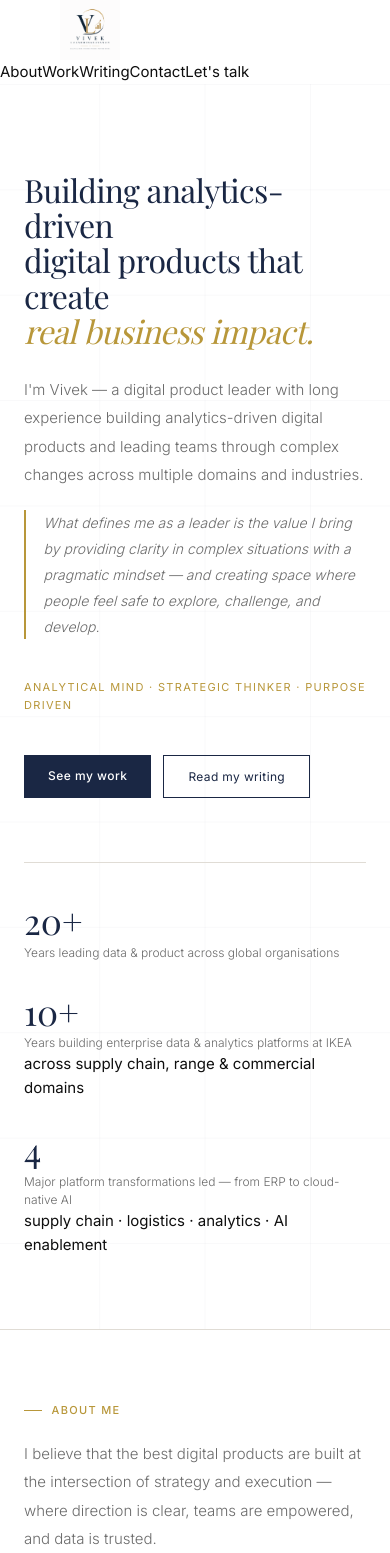
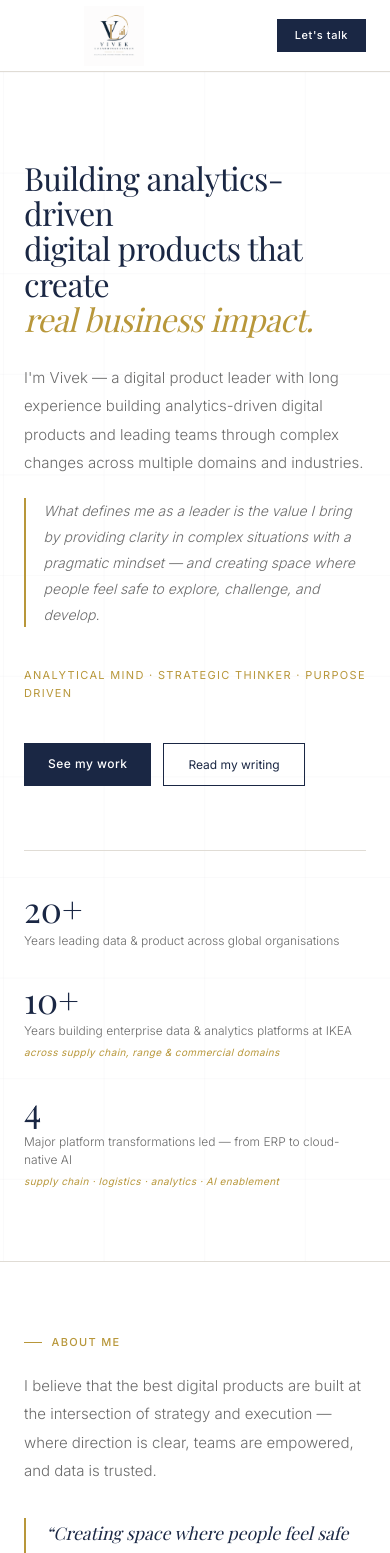
Before and after one commit to viveklakshminarayanan-svg/vivek-profile-site, a Next.js app: page / in a window 390 px wide. Shown: the top 1553 px of the page. Built offline with nearby package versions, Linux system fonts and the light colour scheme; a web font is replaced by a local one.

Commit message:
Enhance CSS for navigation and layout responsiveness

```diff
--- a/app/page.module.css
+++ b/app/page.module.css
@@ -1,3 +1,60 @@
+/* ── SMOOTH SCROLL ──────────────────────────────────── */
+html {
+  scroll-behavior: smooth;
+}
+
+/* ── NAV ────────────────────────────────────────────── */
+.nav {
+  display: flex;
+  justify-content: space-between;
+  align-items: center;
+  padding: 0 3rem;
+  border-bottom: 0.5px solid #e0dcd5;
+  position: sticky;
+  top: 0;
+  background: #ffffff;
+  z-index: 100;
+  height: 72px;
+}
+
+.navLogo {
+  display: flex;
+  align-items: center;
+  height: 60px;
+}
+
+.navLinks {
+  display: flex;
+  gap: 2rem;
+  align-items: center;
+}
+
+.navLinks a {
+  font-size: 12px;
+  color: #6b6b6b;
+  font-weight: 400;
+  letter-spacing: 0.03em;
+  transition: color 0.2s;
+}
+
+.navLinks a:hover {
+  color: #1a2744;
+}
+
+.navCta {
+  background: #1a2744 !important;
+  color: #ffffff !important;
+  padding: 8px 18px;
+  font-size: 11px !important;
+  font-weight: 500 !important;
+  letter-spacing: 0.05em !important;
+  transition: opacity 0.2s !important;
+}
+
+.navCta:hover {
+  opacity: 0.82 !important;
+}
+
 /* ── HERO ───────────────────────────────────────────── */
 .heroOuter {
   position: relative;
@@ -57,7 +114,6 @@
   font-style: italic;
   padding-left: 1.1rem;
   border-left: 2px solid #b8973a;
-  border-radius: 0;
 }
 
 .heroTagline {
@@ -87,9 +143,7 @@
   transition: opacity 0.2s;
 }
 
-.btnNavy:hover {
-  opacity: 0.85;
-}
+.btnNavy:hover { opacity: 0.85; }
 
 .btnOutline {
   background: transparent;
@@ -97,7 +151,6 @@
   padding: 11px 24px;
   font-size: 12px;
   font-weight: 400;
-  letter-spacing: 0.03em;
   border: 0.5px solid #1a2744;
   display: inline-block;
   transition: background 0.2s, color 0.2s;
@@ -108,6 +161,7 @@
   color: #fff;
 }
 
+/* Stats */
 .heroStats {
   display: grid;
   grid-template-columns: repeat(3, 1fr);
@@ -132,9 +186,20 @@
   line-height: 1.5;
 }
 
+.statNote {
+  font-size: 10px;
+  color: #b8973a;
+  font-weight: 400;
+  letter-spacing: 0.04em;
+  margin-top: 4px;
+  font-style: italic;
+}
+
 /* ── SHARED SECTION ─────────────────────────────────── */
 .outer {
   border-bottom: 0.5px solid #e0dcd5;
+  /* offset sticky nav (72px) when scrolling to anchor */
+  scroll-margin-top: 72px;
 }
 
 .section {
@@ -167,7 +232,6 @@
   font-family: var(--font-playfair), Georgia, serif;
   font-size: 1.9rem;
   font-weight: 400;
-  letter-spacing: -0.01em;
   color: #1a2744;
   margin-bottom: 2.5rem;
   line-height: 1.15;
@@ -177,7 +241,6 @@
   font-family: var(--font-playfair), Georgia, serif;
   font-size: 1.9rem;
   font-weight: 400;
-  letter-spacing: -0.01em;
   color: #1a2744;
   margin-bottom: 0;
   line-height: 1.15;
@@ -198,9 +261,7 @@
   color: #6b6b6b;
 }
 
-.aboutText p + p {
-  margin-top: 1rem;
-}
+.aboutText p + p { margin-top: 1rem; }
 
 .aboutPull {
   font-family: var(--font-playfair), Georgia, serif;
@@ -209,7 +270,6 @@
   line-height: 1.65;
   color: #1a2744;
   border-left: 2px solid #b8973a;
-  border-radius: 0;
   padding-left: 1.25rem;
   margin: 2rem 0;
 }
@@ -236,10 +296,7 @@
   color: #1a2744;
 }
 
-.pillars {
-  display: flex;
-  flex-direction: column;
-}
+.pillars { display: flex; flex-direction: column; }
 
 .pillar {
   padding: 1rem 0;
@@ -249,15 +306,7 @@
   align-items: flex-start;
 }
 
-.pillar:first-child {
-  border-top: 0.5px solid #e0dcd5;
-}
-
-.pillarIcon {
-  font-size: 16px;
-  flex-shrink: 0;
-  margin-top: 2px;
-}
+.pillar:first-child { border-top: 0.5px solid #e0dcd5; }
 
 .pillarTitle {
   font-size: 13px;
@@ -283,14 +332,12 @@
 }
 
 .expCard {
-  background: #ffffff;
+  background: #fff;
   padding: 1.75rem;
   transition: background 0.2s;
 }
 
-.expCard:hover {
-  background: #f8f6f2;
-}
+.expCard:hover { background: #f8f6f2; }
 
 .expNum {
   font-size: 10px;
@@ -316,6 +363,8 @@
 }
 
 /* ── CAREER TIMELINE ────────────────────────────────── */
+.timeline { display: flex; flex-direction: column; }
+
 .tlItem {
   display: grid;
   grid-template-columns: 150px 1fr;
@@ -324,9 +373,7 @@
   border-bottom: 0.5px solid #e0dcd5;
 }
 
-.tlItem:last-child {
-  border-bottom: none;
-}
+.tlItem:last-child { border-bottom: none; }
 
 .tlDate {
   font-size: 11px;
@@ -358,11 +405,7 @@
   margin-bottom: 0.75rem;
 }
 
-.tlPills {
-  display: flex;
-  flex-wrap: wrap;
-  gap: 5px;
-}
+.tlPills { display: flex; flex-wrap: wrap; gap: 5px; }
 
 .tlPill {
   font-size: 10px;
@@ -379,16 +422,6 @@
   margin-bottom: 2.5rem;
 }
 
-.seeAll {
-  font-size: 12px;
-  color: #6b6b6b;
-  transition: color 0.2s;
-}
-
-.seeAll:hover {
-  color: #1a2744;
-}
-
 .blogGrid {
   display: grid;
   grid-template-columns: 1fr 1fr;
@@ -398,9 +431,8 @@
 .blogCard {
   padding: 1.75rem;
   border: 0.5px solid #e0dcd5;
-  background: #ffffff;
+  background: #fff;
   transition: background 0.2s, border-color 0.2s;
-  cursor: pointer;
   display: flex;
   flex-direction: column;
   gap: 0.75rem;
@@ -416,11 +448,7 @@
   border-top: 2px solid #1a2744;
 }
 
-.blogMeta {
-  display: flex;
-  gap: 0.75rem;
-  align-items: center;
-}
+.blogMeta { display: flex; gap: 0.75rem; align-items: center; }
 
 .blogTag {
   font-size: 10px;
@@ -429,13 +457,10 @@
   text-transform: uppercase;
   color: #b8973a;
   padding: 3px 8px;
-  border: 0.5px solid rgba(184, 151, 58, 0.3);
+  border: 0.5px solid rgba(184,151,58,0.3);
 }
 
-.blogDate {
-  font-size: 11px;
-  color: #6b6b6b;
-}
+.blogDate { font-size: 11px; color: #6b6b6b; }
 
 .blogTitle {
   font-family: var(--font-playfair), Georgia, serif;
@@ -445,8 +470,13 @@
   color: #1a2744;
 }
 
-.blogTitleLg {
-  font-size: 1.4rem;
+.blogTitleLg { font-size: 1.35rem; }
+
+.blogIntro {
+  font-size: 13px;
+  font-weight: 300;
+  line-height: 1.8;
+  color: #6b6b6b;
 }
 
 .blogExcerpt {
@@ -463,23 +493,37 @@
   letter-spacing: 0.06em;
   text-transform: uppercase;
   color: #6b6b6b;
-  margin-top: 0.25rem;
+  display: inline-block;
   transition: color 0.2s;
-  display: inline-block;
 }
 
-.blogCard:hover .blogRead {
-  color: #1a2744;
+.blogCard:hover .blogRead { color: #1a2744; }
+
+/* Article body inside featured card */
+.articleBody {
+  margin-top: 1.5rem;
+  border-top: 0.5px solid #e0dcd5;
+  padding-top: 1.5rem;
+  display: flex;
+  flex-direction: column;
+  gap: 1.5rem;
 }
 
-/* Leadership pillars inside featured card */
+.articleSub {
+  font-size: 11px;
+  font-weight: 500;
+  letter-spacing: 0.08em;
+  text-transform: uppercase;
+  color: #6b6b6b;
+  margin-bottom: 0.75rem;
+}
+
 .lpGrid {
   display: grid;
   grid-template-columns: repeat(3, 1fr);
   gap: 1px;
   background: #e0dcd5;
   border: 0.5px solid #e0dcd5;
-  margin: 0.5rem 0;
 }
 
 .lpCard {
@@ -488,9 +532,7 @@
   transition: background 0.2s;
 }
 
-.lpCard:hover {
-  background: #ffffff;
-}
+.lpCard:hover { background: #fff; }
 
 .lpTitle {
   font-family: var(--font-playfair), Georgia, serif;
@@ -507,37 +549,42 @@
   color: #6b6b6b;
 }
 
-/* Key factors inside featured card */
 .keyFactors {
   display: flex;
   flex-direction: column;
   border: 0.5px solid #e0dcd5;
-  margin: 0.5rem 0;
 }
 
 .kfRow {
-  display: flex;
-  flex-direction: column;
-  gap: 3px;
   padding: 1rem 1.25rem;
   border-bottom: 0.5px solid #e0dcd5;
 }
 
-.kfRow:last-child {
-  border-bottom: none;
-}
+.kfRow:last-child { border-bottom: none; }
 
 .kfTitle {
   font-size: 13px;
   font-weight: 500;
   color: #1a2744;
+  margin-bottom: 3px;
 }
 
 .kfDesc {
   font-size: 12px;
   font-weight: 300;
   color: #6b6b6b;
-  line-height: 1.6;
+  line-height: 1.65;
+}
+
+.articleClosing {
+  font-size: 13px;
+  font-weight: 300;
+  line-height: 1.8;
+  color: #6b6b6b;
+  font-style: italic;
+  padding: 1rem 1.25rem;
+  border-left: 2px solid #b8973a;
+  background: #fdfcf9;
 }
 
 /* ── CONTACT ────────────────────────────────────────── */
@@ -552,7 +599,6 @@
   font-family: var(--font-playfair), Georgia, serif;
   font-size: 2rem;
   font-weight: 400;
-  letter-spacing: -0.01em;
   color: #1a2744;
   margin-bottom: 0.75rem;
   line-height: 1.2;
@@ -566,10 +612,7 @@
   margin-bottom: 2rem;
 }
 
-.contactRows {
-  display: flex;
-  flex-direction: column;
-}
+.contactRows { display: flex; flex-direction: column; }
 
 .cr {
   display: flex;
@@ -580,9 +623,7 @@
   font-size: 13px;
 }
 
-.cr:first-child {
-  border-top: 0.5px solid #e0dcd5;
-}
+.cr:first-child { border-top: 0.5px solid #e0dcd5; }
 
 .crLabel {
   font-size: 10px;
@@ -599,9 +640,7 @@
   transition: color 0.2s;
 }
 
-.crVal:hover {
-  color: #6b6b6b;
-}
+.crVal:hover { color: #6b6b6b; }
 
 .contactBox {
   background: #1a2744;
@@ -620,7 +659,7 @@
   font-size: 13px;
   font-weight: 300;
   line-height: 1.8;
-  color: rgba(255, 255, 255, 0.6);
+  color: rgba(255,255,255,0.6);
   margin-bottom: 1.75rem;
 }
 
@@ -635,9 +674,7 @@
   transition: opacity 0.2s;
 }
 
-.btnGold:hover {
-  opacity: 0.88;
-}
+.btnGold:hover { opacity: 0.88; }
 
 /* ── FOOTER ─────────────────────────────────────────── */
 .footer {
@@ -649,15 +686,9 @@
   align-items: center;
 }
 
-.footer p {
-  font-size: 12px;
-  color: #6b6b6b;
-}
+.footer p { font-size: 12px; color: #6b6b6b; }
 
-.footerLinks {
-  display: flex;
-  gap: 1.5rem;
-}
+.footerLinks { display: flex; gap: 1.5rem; }
 
 .footerLinks a {
   font-size: 12px;
@@ -665,60 +696,25 @@
   transition: color 0.2s;
 }
 
-.footerLinks a:hover {
-  color: #1a2744;
-}
+.footerLinks a:hover { color: #1a2744; }
 
 /* ── RESPONSIVE ─────────────────────────────────────── */
 @media (max-width: 900px) {
+  .nav            { padding: 0 1.5rem; }
   .heroInner,
-  .section {
-    padding-left: 1.5rem;
-    padding-right: 1.5rem;
-  }
-
-  .heroStats {
-    grid-template-columns: 1fr 1fr;
-  }
-
+  .section        { padding-left: 1.5rem; padding-right: 1.5rem; }
+  .heroStats      { grid-template-columns: 1fr 1fr; }
   .aboutGrid,
-  .contactGrid {
-    grid-template-columns: 1fr;
-    gap: 2.5rem;
-  }
-
-  .blogGrid {
-    grid-template-columns: 1fr;
-  }
-
-  .blogFeatured {
-    grid-column: 1 / -1;
-  }
-
-  .lpGrid {
-    grid-template-columns: 1fr;
-  }
-
-  .tlItem {
-    grid-template-columns: 1fr;
-    gap: 0.5rem;
-  }
-
-  .footer {
-    padding-left: 1.5rem;
-    padding-right: 1.5rem;
-    flex-direction: column;
-    gap: 0.75rem;
-    text-align: center;
-  }
+  .contactGrid    { grid-template-columns: 1fr; gap: 2.5rem; }
+  .blogGrid       { grid-template-columns: 1fr; }
+  .blogFeatured   { grid-column: 1 / -1; }
+  .lpGrid         { grid-template-columns: 1fr; }
+  .tlItem         { grid-template-columns: 1fr; gap: 0.5rem; }
+  .footer         { padding: 1.5rem; flex-direction: column; gap: 0.75rem; text-align: center; }
 }
 
 @media (max-width: 560px) {
-  .heroStats {
-    grid-template-columns: 1fr;
-  }
-
-  .expCards {
-    grid-template-columns: 1fr;
-  }
+  .heroStats  { grid-template-columns: 1fr; }
+  .expCards   { grid-template-columns: 1fr; }
+  .navLinks a:not(.navCta) { display: none; }
 }
```
